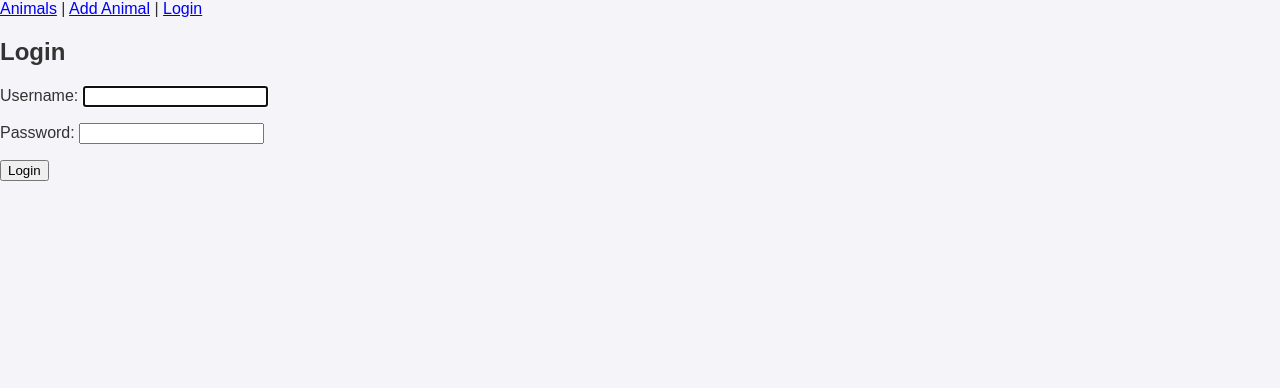
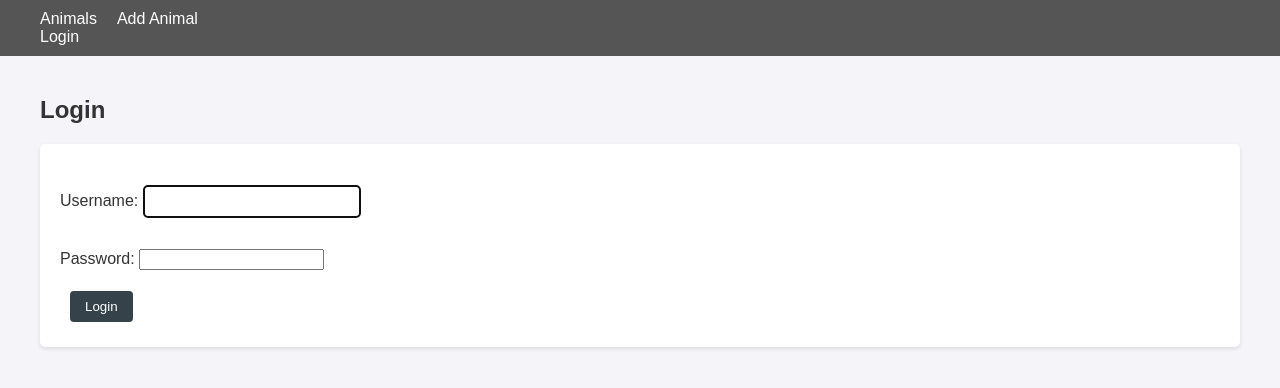
Before and after one commit to calugaru5000/Zookeeper-Django-Project, a Django app: page /accounts/login/ in a window 1280 px wide. Shown: the top 388 px of the page. Run offline with Django 5.2, Linux system fonts and the light colour scheme.

Commit message:
CSS upgrade

```diff
--- a/proj/zookeeper/static/zookeeper/styles.css
+++ b/proj/zookeeper/static/zookeeper/styles.css
@@ -6,6 +6,146 @@ body {
     padding: 0;
     background-color: #f4f4f9;
     color: #333;
+}
+
+
+/* Container for width control */
+
+.container {
+    width: 100%;
+    max-width: 1200px;
+    margin: 0 auto;
+    padding: 0 20px;
+}
+
+.navbar {
+    background-color: #555;
+    /* Gray color */
+    padding: 10px 0;
+    color: white;
+}
+
+.nav-links {
+    display: flex;
+    gap: 20px;
+}
+
+.nav-link {
+    color: white;
+    text-decoration: none;
+    font-weight: 500;
+    transition: color 0.3s ease;
+}
+
+.nav-link:hover {
+    color: #d1d1d1;
+    text-decoration: underline;
+}
+
+.nav-auth {
+    display: flex;
+    align-items: center;
+}
+
+.logout-form {
+    margin: 0;
+}
+
+.btn-logout {
+    background-color: transparent;
+    color: white;
+    border: 1px solid white;
+    padding: 5px 10px;
+    border-radius: 4px;
+    cursor: pointer;
+    transition: background-color 0.3s ease, color 0.3s ease;
+}
+
+.btn-logout:hover {
+    background-color: white;
+    color: #555;
+}
+
+.nav-login {
+    color: white;
+    text-decoration: none;
+    font-weight: 500;
+}
+
+.nav-login:hover {
+    text-decoration: underline;
+}
+
+
+/* Main Content */
+
+.main-content {
+    padding: 20px 0;
+    background-color: #f4f4f9;
+}
+
+h1 {
+    color: #35424a;
+}
+
+form {
+    background-color: white;
+    padding: 20px;
+    margin-bottom: 20px;
+    border-radius: 5px;
+    box-shadow: 0 2px 4px rgba(0, 0, 0, 0.1);
+}
+
+input[type="text"],
+select {
+    padding: 8px;
+    margin: 5px 5px 15px 0;
+    width: 200px;
+    border: 1px solid #ddd;
+    border-radius: 4px;
+}
+
+button {
+    background-color: #35424a;
+    color: white;
+    padding: 8px 15px;
+    border: none;
+    border-radius: 4px;
+    cursor: pointer;
+}
+
+button:hover {
+    background-color: #576e7d;
+}
+
+ul {
+    list-style-type: none;
+    padding: 0;
+}
+
+ul li {
+    background-color: white;
+    margin: 5px 0;
+    padding: 10px;
+    border-radius: 5px;
+    box-shadow: 0 2px 4px rgba(0, 0, 0, 0.1);
+    display: flex;
+    justify-content: space-between;
+    align-items: center;
+}
+
+ul li a {
+    color: #35424a;
+    text-decoration: none;
+}
+
+ul li a:hover {
+    text-decoration: underline;
+}
+
+.needs-feeding {
+    color: red;
+    font-weight: bold;
 }
 
 .filter-form {
@@ -79,8 +219,3 @@ select.form-control {
 .animal-name:hover {
     text-decoration: underline;
 }
-
-.needs-feeding {
-    color: red;
-    font-weight: bold;
-}
--- a/proj/zookeeper/templates/Zoo/base.html
+++ b/proj/zookeeper/templates/Zoo/base.html
@@ -1,4 +1,3 @@
-<!-- zookeeper/templates/base.html -->
 <!DOCTYPE html>
 <html>
 
@@ -9,18 +8,27 @@
 </head>
 
 <body>
-    <nav>
-        <a href="{% url 'animals_list' %}">Animals</a> |
-        <a href="{% url 'animal_create' %}">Add Animal</a> | {% if user.is_authenticated %}
-        <form action="{% url 'logout' %}" method="post" style="display:inline">
-            {% csrf_token %}
-            <button type="submit">Logout</button>
-        </form>
-        {% else %}
-        <a href="{% url 'login' %}">Login</a> {% endif %}
+    <nav class="navbar">
+        <div class="container">
+            <div class="nav-links">
+                <a href="{% url 'animals_list' %}" class="nav-link">Animals</a>
+                <a href="{% url 'animal_create' %}" class="nav-link">Add Animal</a>
+            </div>
+            <div class="nav-auth">
+                {% if user.is_authenticated %}
+                <form action="{% url 'logout' %}" method="post" class="logout-form">
+                    {% csrf_token %}
+                    <button type="submit" class="btn btn-logout">Logout</button>
+                </form>
+                {% else %}
+                <a href="{% url 'login' %}" class="nav-link nav-login">Login</a> {% endif %}
+            </div>
+        </div>
     </nav>
-    <main>
-        {% block content %}{% endblock %}
+    <main class="main-content">
+        <div class="container">
+            {% block content %}{% endblock %}
+        </div>
     </main>
 </body>
 
--- a/proj/zookeeper/templates/registration/login.html
+++ b/proj/zookeeper/templates/registration/login.html
@@ -1,8 +1,9 @@
-<!-- zookeeper/templates/registration/login.html -->
 {% extends "Zoo/base.html" %} {% block content %}
-<h2>Login</h2>
-<form method="post">
-    {% csrf_token %} {{ form.as_p }}
-    <button type="submit">Login</button>
-</form>
+<div class="login-container">
+    <h2 class="form-title">Login</h2>
+    <form method="post" class="login-form">
+        {% csrf_token %} {{ form.as_p }}
+        <button type="submit" class="btn btn-login">Login</button>
+    </form>
+</div>
 {% endblock %}
```
Also changed, not shown: proj/zookeeper/templates/Zoo/Animal_detail.html (+15 -10 lines), proj/zookeeper/templates/Zoo/Animals_list.html (+8 -6 lines), proj/zookeeper/templates/Zoo/animal_form.html (+9 -7 lines), proj/zookeeper/templates/Zoo/confirm_delete.html (+10 -7 lines).
